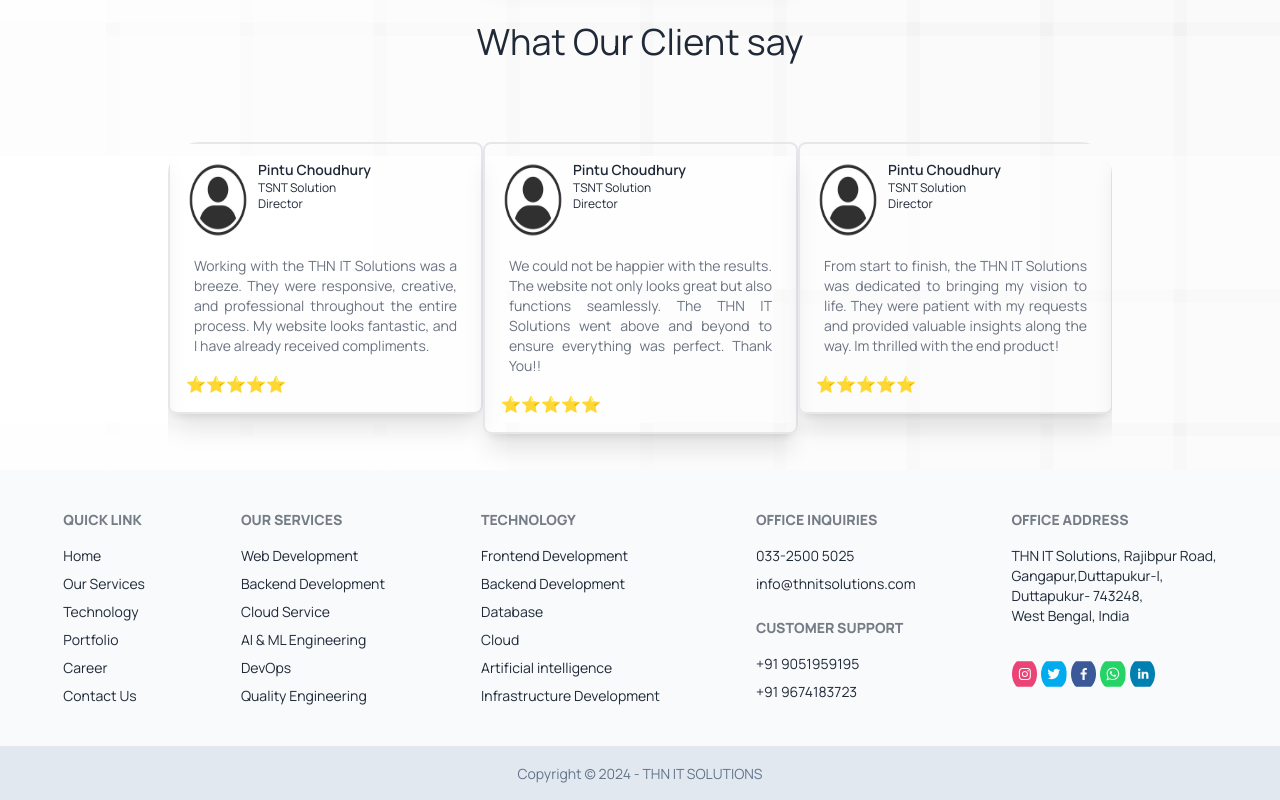
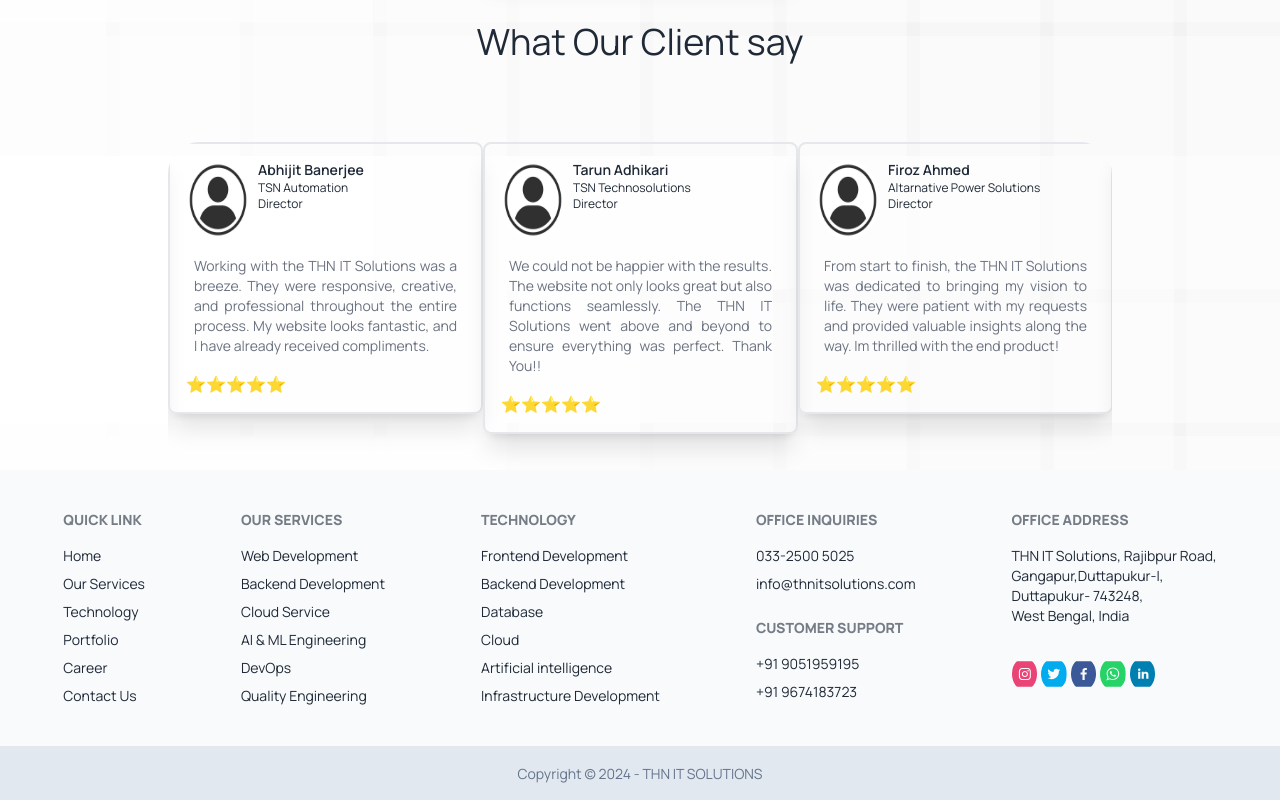
Before and after one commit to whyehtasam/THN-IT-Solutions, a React (Vite) app: page /portfolio in a window 1280 px wide. Shown: the part 1444-2244 px from the top of the page. Built offline with nearby package versions, Linux system fonts and the light colour scheme.

Commit message:
testimonial update

```diff
--- a/src/components/portfolio/portcard.jsx
+++ b/src/components/portfolio/portcard.jsx
@@ -24,7 +24,7 @@ function Portcard() {
 
        <div className="">
         <Slider className="h-10" {...settings}>
-        <div className=" shadow-xl border-[2px] rounded-lg justify-center p-10  h-50 m-30">
+        <div className=" shadow-xl border-[2px] rounded-lg justify-center p-10  h-50 ">
                  <div className="justify-center">
                 <img src="./tsnt3.png" className=" w-25 h-25  flex "></img>
                 </div>
@@ -33,7 +33,7 @@ function Portcard() {
                  TSNT Solutions Pvt. Ltd. is to deliver best quality that meets and fulfill customer expectations and by leveraging knowledge, experience and technology.
                  </p>
              </div>
-             <div className=" shadow-xl border-[2px] rounded-lg justify-center p-10  h-50 m-30">
+             <div className=" shadow-xl border-[2px] rounded-lg justify-center p-10  h-50 ">
              <div className="justify-center">
              <img src="./tsntechno3.png" className=" w-25 h-25  flex"></img>
              </div>
@@ -42,7 +42,7 @@ function Portcard() {
                  TSNT Solutions Pvt. Ltd. provides Annual Maintenance for panels .We has a team of dedicated engineers and technicians for maintain the works and Maintenance services.
                  </p>
              </div>
-             <div className=" shadow-xl border-[2px] rounded-lg justify-center p-10  h-50 m-30">
+             <div className=" shadow-xl border-[2px] rounded-lg justify-center p-10  h-50 ">
               <div className="justify-center">
               <img src="./power.png" className=" w-25 h-25  flex"></img>
               </div>
@@ -51,7 +51,7 @@ function Portcard() {
                  Any generator set used for emergency or primary source must have periodic service and maintenance performed. Setting up a planned maintenance schedule.
                  </p>
              </div>
-             <div className=" shadow-xl border-[2px] rounded-lg justify-center p-10  h-50 m-30">
+             <div className=" shadow-xl border-[2px] rounded-lg justify-center p-10  h-50 ">
              <div className="justify-center">
              <img src="./tsntf.png" className="w-25 h-25  flex"></img>
              </div>
--- a/src/components/portfolio/testimonial.jsx
+++ b/src/components/portfolio/testimonial.jsx
@@ -30,7 +30,7 @@ function Testimonial() {
                 <img src="./icin.png" alt="" className="h-[10vh] w-[5vw] rounded-[50%]"/>
                 <div className="justify-start">
                 <h3 className="text-left text-sm font-semibold">Pintu Choudhury  </h3>
-                <p className="text-xs">TSNT Solution</p>
+                <p className="text-xs">TSNT Solutions</p>
                 <p className="text-xs">Director</p>
                 </div>
                 </div>
@@ -46,8 +46,8 @@ function Testimonial() {
               <div className="flex gap-2">
               <img src="./icin.png" alt="" className="h-[10vh] w-[5vw] rounded-[50%]"/>
               <div className="justify-start">
-              <h3 className="text-left text-sm font-semibold">Pintu Choudhury  </h3>
-              <p className="text-xs">TSNT Solution</p>
+              <h3 className="text-left text-sm font-semibold">Abhijit Banerjee  </h3>
+              <p className="text-xs">TSN Automation</p>
               <p className="text-xs">Director</p>
               </div>
               </div>
@@ -63,8 +63,8 @@ function Testimonial() {
               <div className="flex gap-2">
               <img src="./icin.png" alt="" className="h-[10vh] w-[5vw] rounded-[50%]"/>
               <div className="justify-start">
-              <h3 className="text-left text-sm font-semibold">Pintu Choudhury  </h3>
-              <p className="text-xs">TSNT Solution</p>
+              <h3 className="text-left text-sm font-semibold">Tarun Adhikari  </h3>
+              <p className="text-xs">TSN Technosolutions</p>
               <p className="text-xs">Director</p>
               </div>
               </div>
@@ -80,8 +80,8 @@ function Testimonial() {
               <div className="flex gap-2">
               <img src="./icin.png" alt="" className="h-[10vh] w-[5vw] rounded-[50%]"/>
               <div className="justify-start">
-              <h3 className="text-left text-sm font-semibold">Pintu Choudhury  </h3>
-              <p className="text-xs">TSNT Solution</p>
+              <h3 className="text-left text-sm font-semibold">Firoz Ahmed  </h3>
+              <p className="text-xs">Altarnative Power Solutions</p>
               <p className="text-xs">Director</p>
               </div>
               </div>
```
